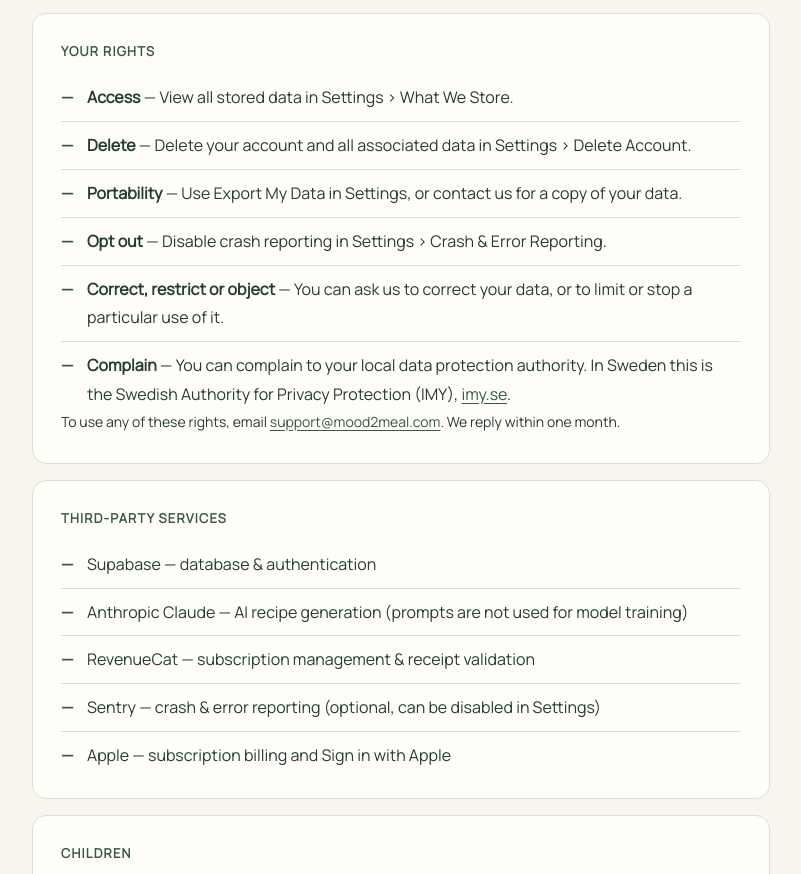
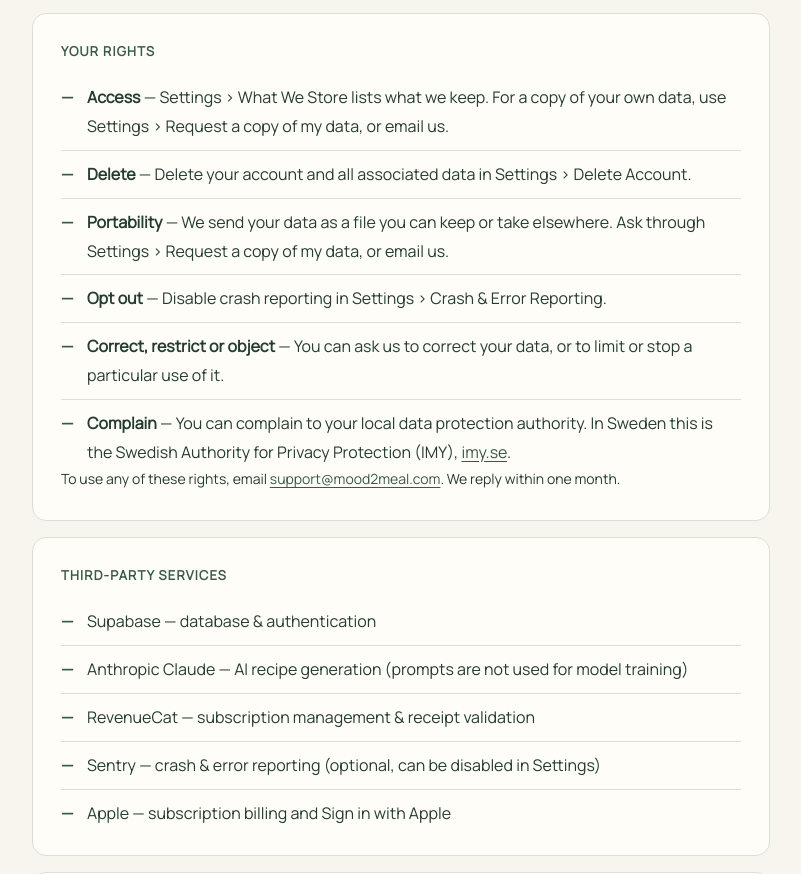
Before and after one commit to amoghvedanth-byte/mood2meal-site, a plain HTML site: page privacy.html in a window 1280 px wide. Shown: the part 3006-3880 px from the top of the page, without its empty margins (239-1040 px from the left). Drawn offline with Linux system fonts and the light colour scheme.

Commit message:
Privacy: data copies are requested from Settings or by email
The app no longer has Export My Data; Settings › Request a copy of my data
emails support instead. Access no longer claims What We Store shows all
stored data (it lists what is kept).

Co-Authored-By: Claude Opus 5.5 <noreply@anthropic.com>

```diff
--- a/privacy.html
+++ b/privacy.html
@@ -128,9 +128,9 @@
       <div class="card">
         <h2>Your Rights</h2>
         <ul>
-          <li><strong>Access</strong> — View all stored data in Settings › What We Store.</li>
+          <li><strong>Access</strong> — Settings › What We Store lists what we keep. For a copy of your own data, use Settings › Request a copy of my data, or email us.</li>
           <li><strong>Delete</strong> — Delete your account and all associated data in Settings › Delete Account.</li>
-          <li><strong>Portability</strong> — Use Export My Data in Settings, or contact us for a copy of your data.</li>
+          <li><strong>Portability</strong> — We send your data as a file you can keep or take elsewhere. Ask through Settings › Request a copy of my data, or email us.</li>
           <li><strong>Opt out</strong> — Disable crash reporting in Settings › Crash &amp; Error Reporting.</li>
           <li><strong>Correct, restrict or object</strong> — You can ask us to correct your data, or to limit or stop a particular use of it.</li>
           <li><strong>Complain</strong> — You can complain to your local data protection authority. In Sweden this is the Swedish Authority for Privacy Protection (IMY), <a href="https://www.imy.se" rel="noopener">imy.se</a>.</li>
```
